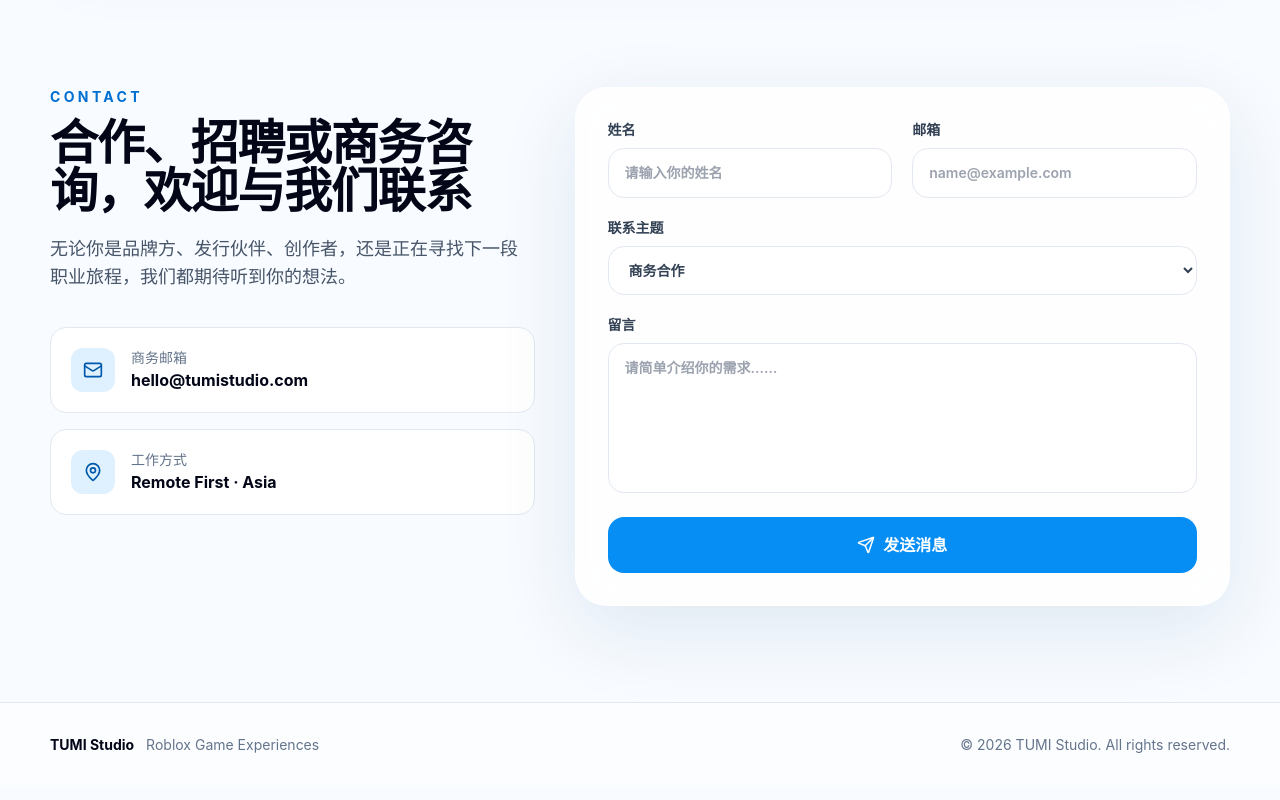
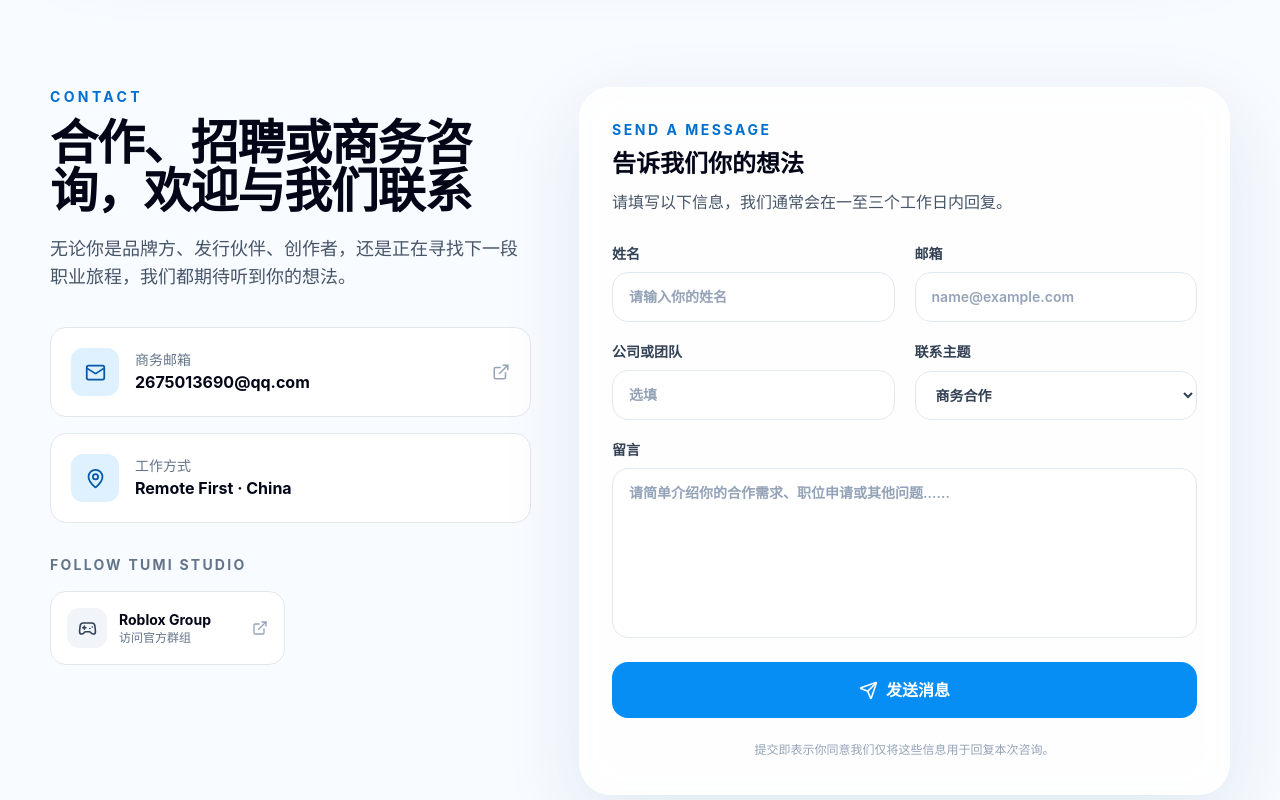
Before and after one commit to 239569lz-alt/tumi-company-website, a Next.js app: page / in a window 1280 px wide. Shown: the part 3500-4300 px from the top of the page. Built offline with nearby package versions, Linux system fonts and the light colour scheme.

Commit message:
Update Contact.tsx

```diff
--- a/src/components/Contact.tsx
+++ b/src/components/Contact.tsx
@@ -1,21 +1,85 @@
 "use client";
 
 import { FormEvent, useState } from "react";
-import { Mail, MapPin, Send } from "lucide-react";
+import {
+  CheckCircle2,
+  ExternalLink,
+  Gamepad2,
+  Globe2,
+  Loader2,
+  Mail,
+  MapPin,
+  MessageCircle,
+  Send,
+  Youtube,
+} from "lucide-react";
+
 import SectionTitle from "./SectionTitle";
 
+const socialLinks = [
+  {
+    name: "Roblox Group",
+    description: "访问官方群组",
+    href: "https://www.roblox.com/share/g/35016763",
+    icon: Gamepad2,
+  },
+  ];
+
 export default function Contact() {
+  const [status, setStatus] = useState<
+    "idle" | "submitting" | "success" | "error"
+  >("idle");
+
   const [message, setMessage] = useState("");
 
-  function handleSubmit(event: FormEvent<HTMLFormElement>) {
+  async function handleSubmit(event: FormEvent<HTMLFormElement>) {
     event.preventDefault();
-    setMessage("演示提交成功。正式上线前请接入 Formspree、Web3Forms 或后端接口。");
-    event.currentTarget.reset();
+
+    if (status === "submitting") {
+      return;
+    }
+
+    const form = event.currentTarget;
+    const formData = new FormData(form);
+
+    // 在这里填写你从 Web3Forms 获得的 Access Key
+    formData.append(
+      "access_key",
+      "aad73ceb-25c7-4e70-b7d6-505e050296c8"
+    );
+
+    formData.append("subject", "TUMI Studio 官网收到新的联系消息");
+    formData.append("from_name", "TUMI Studio Website");
+
+    try {
+      setStatus("submitting");
+      setMessage("正在发送消息……");
+
+      const response = await fetch("https://api.web3forms.com/submit", {
+        method: "POST",
+        body: formData,
+      });
+
+      const result = await response.json();
+
+      if (!response.ok || !result.success) {
+        throw new Error(result.message || "提交失败");
+      }
+
+      setStatus("success");
+      setMessage("消息发送成功，我们会尽快与你联系。");
+      form.reset();
+    } catch {
+      setStatus("error");
+      setMessage("发送失败，请稍后重试，或直接通过邮箱联系我们。");
+    }
   }
 
   return (
     <section id="contact" className="pb-24 pt-16">
-      <div className="container-shell grid gap-10 lg:grid-cols-[.85fr_1.15fr]">
+      <div className="container-shell">
+        <div className="grid gap-12 lg:grid-cols-[0.85fr_1.15fr]">
+          {/* 左侧公司联系信息 */}
           <div>
             <SectionTitle
               eyebrow="Contact"
@@ -24,67 +88,224 @@ export default function Contact() {
             />
 
             <div className="mt-9 grid gap-4">
-            <div className="flex items-center gap-4 rounded-2xl border border-slate-200 bg-white p-5">
-              <span className="grid size-11 place-items-center rounded-xl bg-brand-100 text-brand-700">
-                <Mail size={20} />
+              <a
+                href="mailto:hello@tumistudio.com"
+                className="group flex items-center gap-4 rounded-2xl border border-slate-200 bg-white p-5 transition hover:-translate-y-1 hover:border-brand-300 hover:shadow-soft"
+              >
+                <span className="grid size-12 shrink-0 place-items-center rounded-xl bg-brand-100 text-brand-700">
+                  <Mail size={21} />
                 </span>
-              <div>
+
+                <div className="min-w-0 flex-1">
                   <p className="text-sm text-slate-500">商务邮箱</p>
-                <p className="font-bold text-slate-950">hello@tumistudio.com</p>
-              </div>
+                  <p className="truncate font-bold text-slate-950">
+                    2675013690@qq.com
+                  </p>
                 </div>
 
+                <ExternalLink
+                  size={18}
+                  className="text-slate-400 transition group-hover:text-brand-600"
+                />
+              </a>
+
               <div className="flex items-center gap-4 rounded-2xl border border-slate-200 bg-white p-5">
-              <span className="grid size-11 place-items-center rounded-xl bg-brand-100 text-brand-700">
-                <MapPin size={20} />
+                <span className="grid size-12 shrink-0 place-items-center rounded-xl bg-brand-100 text-brand-700">
+                  <MapPin size={21} />
                 </span>
+
                 <div>
                   <p className="text-sm text-slate-500">工作方式</p>
-                <p className="font-bold text-slate-950">Remote First · Asia</p>
-              </div>
+                  <p className="font-bold text-slate-950">
+                    Remote First · China
+                	  </p>
                 </div>
               </div>
             </div>
 
-        <form onSubmit={handleSubmit} className="glass-card rounded-[2rem] p-6 md:p-8">
+            {/* 社交平台 */}
+            <div className="mt-8">
+              <p className="mb-4 text-sm font-bold uppercase tracking-[0.16em] text-slate-500">
+                Follow TUMI Studio
+              </p>
+
+              <div className="grid gap-3 sm:grid-cols-2">
+                {socialLinks.map((social) => {
+                  const Icon = social.icon;
+
+                  return (
+                    <a
+                      key={social.name}
+                      href={social.href}
+                      target="_blank"
+                      rel="noopener noreferrer"
+                      className="group flex items-center gap-3 rounded-2xl border border-slate-200 bg-white p-4 transition hover:-translate-y-1 hover:border-brand-300 hover:shadow-soft"
+                    >
+                      <span className="grid size-10 shrink-0 place-items-center rounded-xl bg-slate-100 text-slate-700 transition group-hover:bg-brand-100 group-hover:text-brand-700">
+                        <Icon size={19} />
+                      </span>
+
+                      <span className="min-w-0 flex-1">
+                        <strong className="block text-sm text-slate-950">
+                          {social.name}
+                        </strong>
+
+                        <span className="block truncate text-xs text-slate-500">
+                          {social.description}
+                        </span>
+                      </span>
+
+                      <ExternalLink
+                        size={16}
+                        className="text-slate-400 transition group-hover:text-brand-600"
+                      />
+                    </a>
+                  );
+                })}
+              </div>
+            </div>
+          </div>
+
+          {/* 右侧联系表单 */}
+          <form
+            onSubmit={handleSubmit}
+            className="glass-card rounded-[2rem] p-6 md:p-8"
+          >
+            <div className="mb-7">
+              <p className="text-sm font-bold uppercase tracking-[0.18em] text-brand-600">
+                Send a Message
+              </p>
+
+              <h3 className="mt-2 text-2xl font-black text-slate-950">
+                告诉我们你的想法
+              </h3>
+
+              <p className="mt-2 leading-7 text-slate-600">
+                请填写以下信息，我们通常会在一至三个工作日内回复。
+              </p>
+            </div>
+
             <div className="grid gap-5 md:grid-cols-2">
               <label className="grid gap-2 text-sm font-semibold text-slate-700">
                 姓名
-              <input required name="name" placeholder="请输入你的姓名" className="rounded-2xl border border-slate-200 bg-white px-4 py-3.5 outline-none transition focus:border-brand-400 focus:ring-4 focus:ring-brand-100" />
+                <input
+                  required
+                  name="name"
+                  type="text"
+                  placeholder="请输入你的姓名"
+                  className="rounded-2xl border border-slate-200 bg-white px-4 py-3.5 outline-none transition placeholder:text-slate-400 focus:border-brand-400 focus:ring-4 focus:ring-brand-100"
+                />
               </label>
 
               <label className="grid gap-2 text-sm font-semibold text-slate-700">
                 邮箱
-              <input required type="email" name="email" placeholder="name@example.com" className="rounded-2xl border border-slate-200 bg-white px-4 py-3.5 outline-none transition focus:border-brand-400 focus:ring-4 focus:ring-brand-100" />
+                <input
+                  required
+                  name="email"
+                  type="email"
+                  placeholder="name@example.com"
+                  className="rounded-2xl border border-slate-200 bg-white px-4 py-3.5 outline-none transition placeholder:text-slate-400 focus:border-brand-400 focus:ring-4 focus:ring-brand-100"
+                />
+              </label>
+            </div>
+
+            <div className="mt-5 grid gap-5 md:grid-cols-2">
+              <label className="grid gap-2 text-sm font-semibold text-slate-700">
+                公司或团队
+                <input
+                  name="company"
+                  type="text"
+                  placeholder="选填"
+                  className="rounded-2xl border border-slate-200 bg-white px-4 py-3.5 outline-none transition placeholder:text-slate-400 focus:border-brand-400 focus:ring-4 focus:ring-brand-100"
+                />
+              </label>
+
+              <label className="grid gap-2 text-sm font-semibold text-slate-700">
+                联系主题
+                <select
+                  required
+                  name="topic"
+                  defaultValue="商务合作"
+                  className="rounded-2xl border border-slate-200 bg-white px-4 py-3.5 outline-none transition focus:border-brand-400 focus:ring-4 focus:ring-brand-100"
+                >
+                  <option value="商务合作">商务合作</option>
+                  <option value="职位申请">职位申请</option>
+                  <option value="发行合作">发行合作</option>
+                  <option value="投资咨询">投资咨询</option>
+                  <option value="游戏反馈">游戏反馈</option>
+                  <option value="其他咨询">其他咨询</option>
+                </select>
               </label>
             </div>
 
             <label className="mt-5 grid gap-2 text-sm font-semibold text-slate-700">
-            联系主题
-            <select name="topic" className="rounded-2xl border border-slate-200 bg-white px-4 py-3.5 outline-none transition focus:border-brand-400 focus:ring-4 focus:ring-brand-100">
-              <option>商务合作</option>
-              <option>加入团队</option>
-              <option>游戏反馈</option>
-              <option>其他咨询</option>
-            </select>
+              留言
+              <textarea
+                required
+                name="message"
+                rows={7}
+                placeholder="请简单介绍你的合作需求、职位申请或其他问题……"
+                className="resize-none rounded-2xl border border-slate-200 bg-white px-4 py-3.5 outline-none transition placeholder:text-slate-400 focus:border-brand-400 focus:ring-4 focus:ring-brand-100"
+              />
             </label>
 
-          <label className="mt-5 grid gap-2 text-sm font-semibold text-slate-700">
-            留言
-            <textarea required name="message" rows={6} placeholder="请简单介绍你的需求……" className="resize-none rounded-2xl border border-slate-200 bg-white px-4 py-3.5 outline-none transition focus:border-brand-400 focus:ring-4 focus:ring-brand-100" />
-          </label>
+            {/* 防垃圾表单字段 */}
+            <input
+              type="checkbox"
+              name="botcheck"
+              className="hidden"
+              aria-hidden="true"
+            />
 
-          <button type="submit" className="mt-6 inline-flex w-full items-center justify-center gap-2 rounded-2xl bg-brand-500 px-6 py-4 font-bold text-white transition hover:bg-brand-600">
-            <Send size={18} />
+            <button
+              type="submit"
+              disabled={status === "submitting"}
+              className="mt-6 inline-flex w-full items-center justify-center gap-2 rounded-2xl bg-brand-500 px-6 py-4 font-bold text-white transition hover:bg-brand-600 disabled:cursor-not-allowed disabled:opacity-60"
+            >
+              {status === "submitting" ? (
+                <>
+                  <Loader2 size={19} className="animate-spin" />
+                  正在发送……
+                </>
+              ) : (
+                <>
+                  <Send size={19} />
                   发送消息
+                </>
+              )}
             </button>
 
             {message && (
-            <p className="mt-4 rounded-xl bg-brand-50 px-4 py-3 text-sm text-brand-800">
-              {message}
+              <div
+                aria-live="polite"
+                className={`mt-5 flex items-start gap-3 rounded-2xl px-4 py-3 text-sm ${
+                  status === "success"
+                    ? "bg-emerald-50 text-emerald-800"
+                    : status === "error"
+                      ? "bg-red-50 text-red-700"
+                      : "bg-brand-50 text-brand-800"
+                }`}
+              >
+                {status === "success" && (
+                  <CheckCircle2 size={18} className="mt-0.5 shrink-0" />
+                )}
+
+                {status === "submitting" && (
+                  <Loader2
+                    size={18}
+                    className="mt-0.5 shrink-0 animate-spin"
+                  />
+                )}
+
+                <span>{message}</span>
+              </div>
+            )}
+
+            <p className="mt-5 text-center text-xs leading-6 text-slate-400">
+              提交即表示你同意我们仅将这些信息用于回复本次咨询。
             </p>
-          )}
           </form>
+        </div>
       </div>
     </section>
   );
```
Lines whose indentation alone changed are shown as unchanged.
